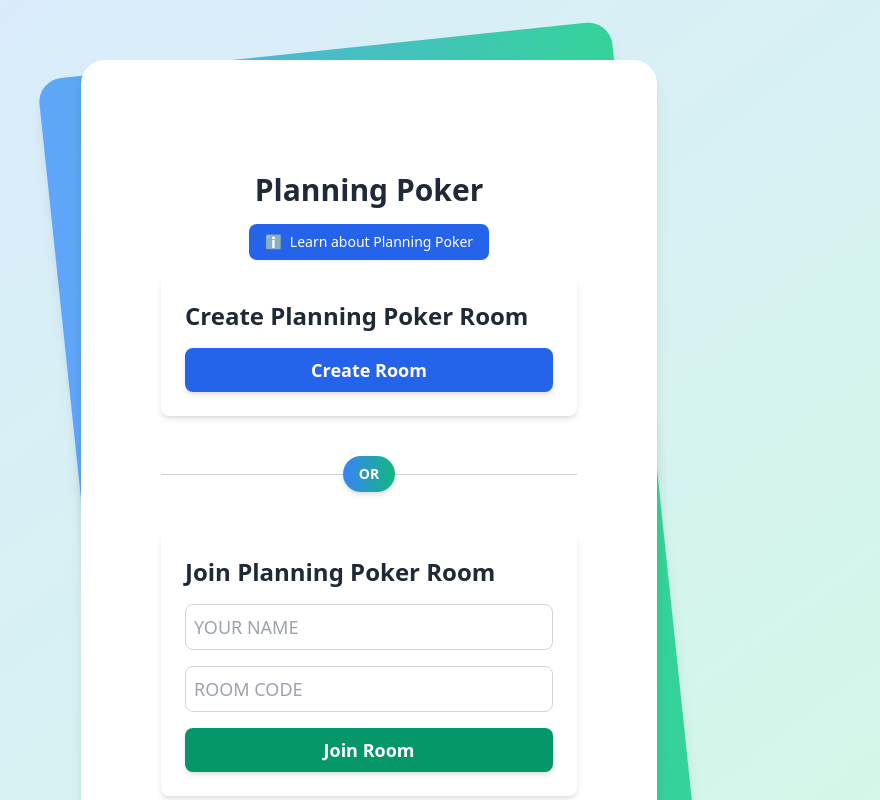
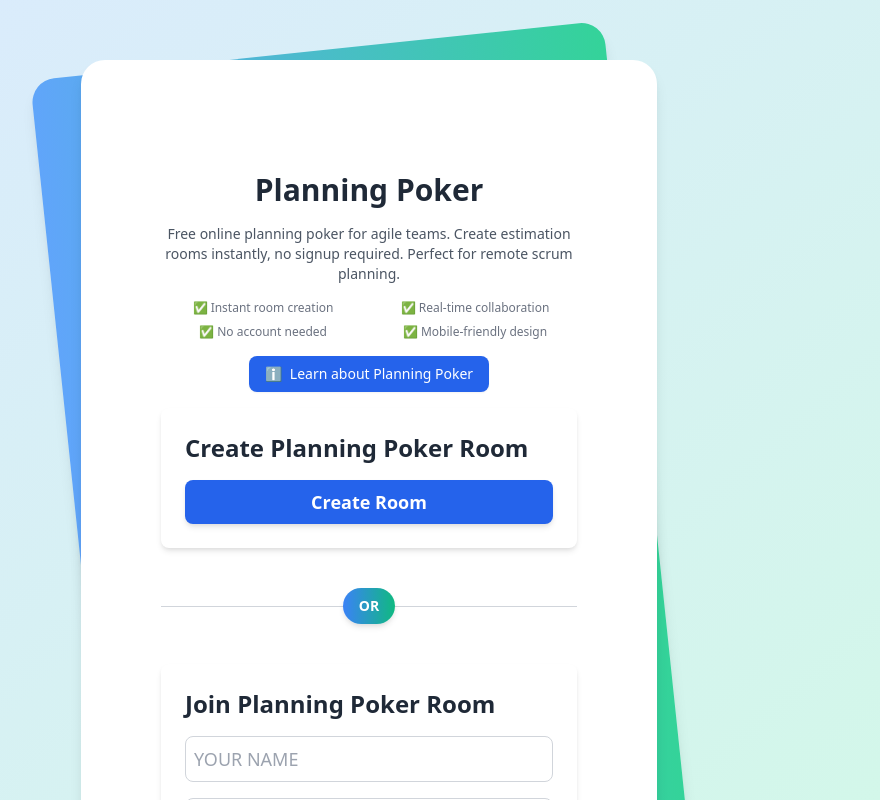
Before and after one commit to kumarnarendiran2000/Planning-Poker-App, a React (Vite) app: page / in a window 1280 px wide. Shown: the top 800 px of the page, without its empty margins (271-1151 px from the left). Built offline with nearby package versions, Linux system fonts and the light colour scheme; no server answers; the database is empty.

Commit message:
feat: Enhance SEO by updating meta tags, improving content volume, and adding accessibility features in forms

```diff
--- a/index.html
+++ b/index.html
@@ -6,9 +6,9 @@
     <meta name="viewport" content="width=device-width, initial-scale=1.0" />
 
     <!-- Primary SEO Meta Tags -->
-    <title>Free Planning Poker App - Online Agile Estimation Tool | planning-poker.in</title>
-    <meta name="title" content="Free Planning Poker App - Online Agile Estimation Tool | planning-poker.in" />
-    <meta name="description" content="Free online planning poker tool for agile teams. Create estimation rooms instantly, no signup required. Perfect for remote scrum planning and story point estimation." />
+    <title>Free Planning Poker App - Agile Estimation</title>
+    <meta name="title" content="Free Planning Poker App - Agile Estimation" />
+    <meta name="description" content="Free planning poker for agile teams. Create rooms instantly, no signup required. Perfect for scrum planning." />
     <meta name="keywords" content="free planning poker app, planning poker online free, agile estimation tool free, scrum planning poker, story points estimation, remote agile tools, sprint planning free, free scrum poker, planning poker no signup, agile estimation app" />
     <meta name="author" content="Kumar Narendiran" />
     <meta name="robots" content="index, follow" />
@@ -17,16 +17,16 @@
     <!-- Open Graph / Facebook -->
     <meta property="og:type" content="website" />
     <meta property="og:url" content="https://planning-poker.in/" />
-    <meta property="og:title" content="Free Planning Poker App - Online Agile Estimation Tool" />
-    <meta property="og:description" content="Free online planning poker tool for agile teams. Create estimation rooms instantly, no signup required. Perfect for remote scrum planning." />
+    <meta property="og:title" content="Free Planning Poker App - Agile Estimation" />
+    <meta property="og:description" content="Free planning poker for agile teams. Create rooms instantly, no signup required. Perfect for scrum planning." />
     <meta property="og:image" content="https://planning-poker.in/og-image.png" />
     <meta property="og:site_name" content="Planning Poker" />
 
     <!-- Twitter -->
     <meta property="twitter:card" content="summary_large_image" />
     <meta property="twitter:url" content="https://planning-poker.in/" />
-    <meta property="twitter:title" content="Free Planning Poker App - Online Agile Estimation Tool" />
-    <meta property="twitter:description" content="Free online planning poker tool for agile teams. Create estimation rooms instantly, no signup required. Perfect for remote scrum planning." />
+    <meta property="twitter:title" content="Free Planning Poker App - Agile Estimation" />
+    <meta property="twitter:description" content="Free planning poker for agile teams. Create rooms instantly, no signup required. Perfect for scrum planning." />
     <meta property="twitter:image" content="https://planning-poker.in/og-image.png" />
 
     <!-- Additional SEO -->
--- a/src/App.jsx
+++ b/src/App.jsx
@@ -74,6 +74,19 @@ function Home() {
               <div className="py-8 text-base leading-6 space-y-4 text-gray-700 sm:text-lg sm:leading-7">
                 <h1 className="text-3xl font-bold text-center mb-4 text-gray-800">Planning Poker</h1>
 
+                <div className="text-center mb-6">
+                  <p className="text-sm text-gray-600 mb-4">
+                    Free online planning poker for agile teams. Create estimation rooms instantly,
+                    no signup required. Perfect for remote scrum planning.
+                  </p>
+                  <div className="grid grid-cols-2 gap-2 text-xs text-gray-500 mb-4">
+                    <div>✅ Instant room creation</div>
+                    <div>✅ Real-time collaboration</div>
+                    <div>✅ No account needed</div>
+                    <div>✅ Mobile-friendly design</div>
+                  </div>
+                </div>
+
                 {/* Action buttons */}
                 <div className="flex flex-wrap justify-center gap-3 mb-6">
                   <button
@@ -101,6 +114,8 @@ function Home() {
                   </div>
                 </div>
                 <JoinRoom />
+
+
               </div>
             </div>
           </div>
--- a/src/components/JoinRoom.jsx
+++ b/src/components/JoinRoom.jsx
@@ -72,7 +72,10 @@ const JoinRoom = () => {
           </div>
         )}
         <form onSubmit={handleJoin} className="space-y-4">
+          <div>
+            <label htmlFor="join-name" className="sr-only">Your Name</label>
             <input
+              id="join-name"
               type="text"
               placeholder="YOUR NAME"
               value={name}
@@ -85,7 +88,11 @@ const JoinRoom = () => {
                   rounded-lg focus:ring-2 ${error && !name.trim() ? 'focus:ring-red-500' : 'focus:ring-blue-500'}
                   focus:border-blue-500 outline-none`}
             />
+          </div>
+          <div>
+            <label htmlFor="join-room-code" className="sr-only">Room Code</label>
             <input
+              id="join-room-code"
               type="text"
               placeholder="ROOM CODE"
               value={roomCode}
@@ -99,6 +106,7 @@ const JoinRoom = () => {
                   rounded-lg focus:ring-2 ${error && !roomCode.trim() ? 'focus:ring-red-500' : 'focus:ring-blue-500'}
                   focus:border-blue-500 outline-none uppercase`}
             />
+          </div>
           <button
             type="submit"
             disabled={joining}
--- a/src/components/modals/AboutModal.jsx
+++ b/src/components/modals/AboutModal.jsx
@@ -30,10 +30,10 @@ const AboutModal = ({ isOpen, onClose }) => {
             <span className="text-2xl text-white font-bold">🎯</span>
           </div>
           <h3 className="text-xl font-semibold text-gray-800 mb-2">
-            Sprint Planning Made Simple
+            Free Planning Poker for Agile Teams
           </h3>
           <p className="text-gray-600 text-sm sm:text-base">
-            This Planning Poker tool is designed specifically for <strong>Agile teams</strong> during sprint planning sessions to estimate story points collaboratively and efficiently.
+            This free planning poker app is designed for <strong>agile teams</strong> and <strong>scrum masters</strong> to estimate story points during sprint planning sessions. Perfect for remote teams who need collaborative estimation without any signup required.
           </p>
         </div>
 
@@ -44,7 +44,7 @@ const AboutModal = ({ isOpen, onClose }) => {
             Fibonacci Sequence Estimation
           </h4>
           <p className="text-gray-700 mb-3 text-sm sm:text-base">
-            Uses the proven <strong className="text-blue-600">Fibonacci series</strong> for story point estimation:
+            Our free planning poker tool uses the proven <strong className="text-blue-600">Fibonacci series</strong> for accurate agile story point estimation:
           </p>
           <div className="flex flex-wrap gap-2 justify-center">
             {['1', '2', '3', '5', '8', '13', '21', '?'].map((card) => (
@@ -57,7 +57,7 @@ const AboutModal = ({ isOpen, onClose }) => {
             ))}
           </div>
           <p className="text-gray-600 text-xs sm:text-sm mt-3">
-            The Fibonacci sequence naturally reflects the uncertainty in larger estimates, making it perfect for agile planning.
+            The Fibonacci sequence naturally reflects uncertainty in larger estimates, making it the preferred choice for agile planning poker and scrum estimation sessions.
           </p>
         </div>
 
```
Also changed, not shown: 2 other files (tests, documents, lock files or other folders). Lines whose indentation alone changed are shown as unchanged.
